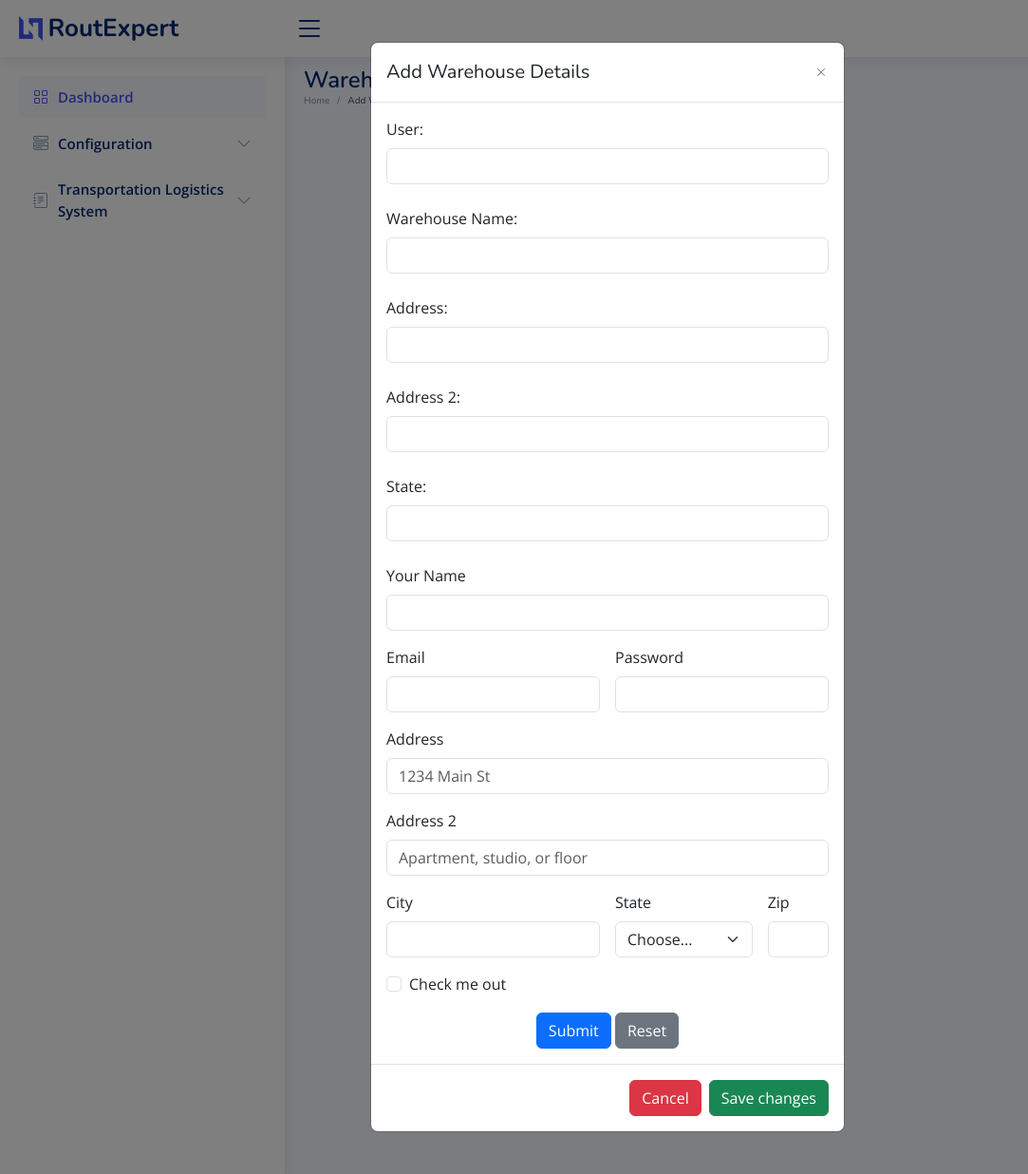
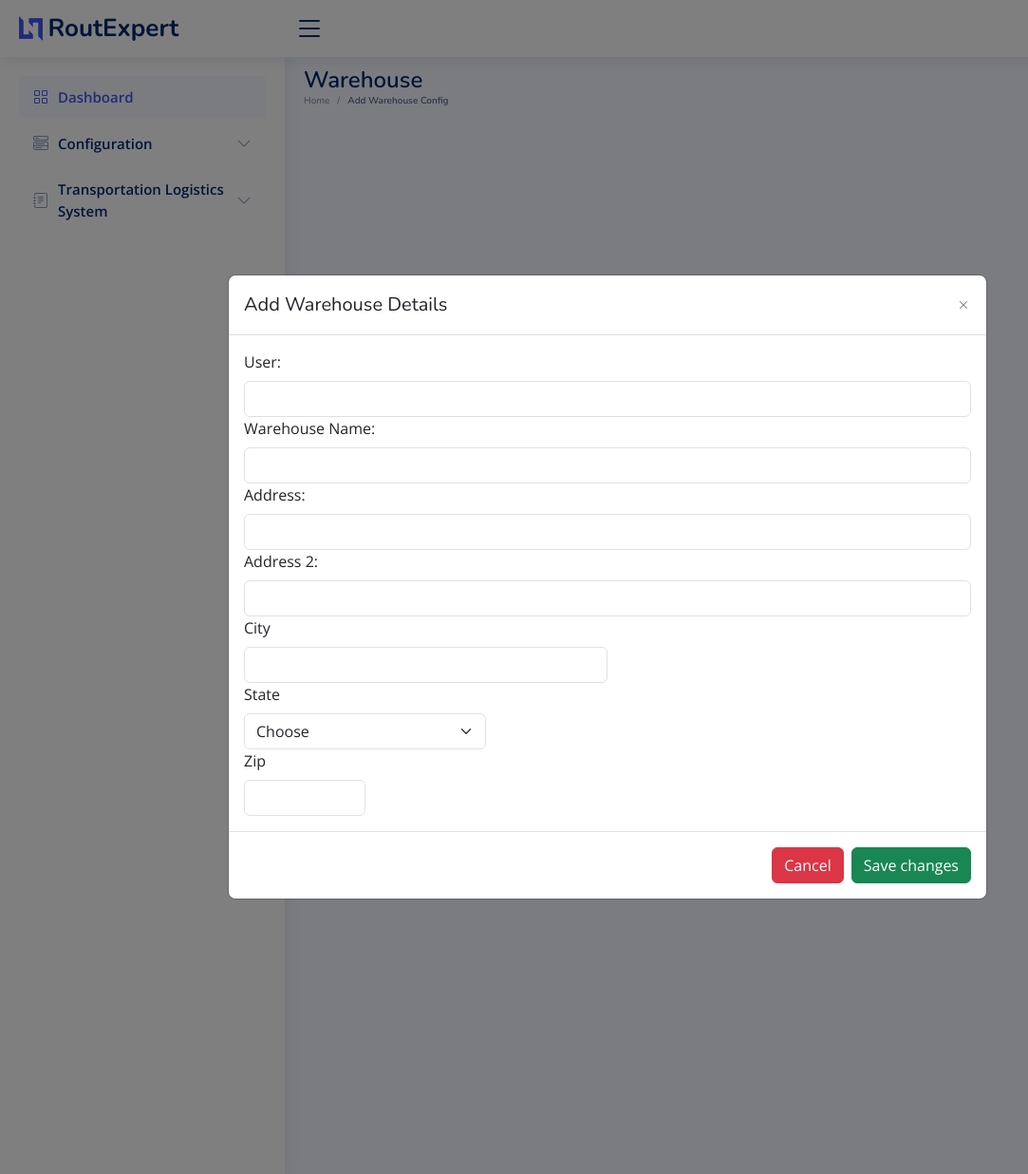
Before and after one commit to HARESH-D/RouteXpert, a FastAPI app: page /add_warehouse in a window 1280 px wide. Shown: the whole page at 95% size, without its empty margins (0-1083 px from the left). Run offline with FastAPI, Linux system fonts and the light colour scheme; some libraries are stand-ins or nearby versions.

Commit message:
initial changes

```diff
--- a/backend/main.py
+++ b/backend/main.py
@@ -31,21 +31,29 @@ async def transportation_planner(request: Request):
 
 @app.post("/save_warehouse")
 async def save_warehouse(
+    warehouse_user_name: str = Form(...),
     warehouse_name: str = Form(...),
     address_lane_1: str = Form(...),
     address_lane_2: str = Form(...),
     state: str = Form(...),
+    city: str = Form(...),
+    zip: str = Form(...)
+
 ):
     # Process and save form data to the database
     # Insert form_data into the Warehouse table using SQLAlchemy or your ORM of choice
 
     new_warehouse = {
+        "warehouse_user_name": warehouse_user_name,
         "warehouse_name": warehouse_name,
         "address_lane_1": address_lane_1,
         "address_lane_2": address_lane_2,
+        "city": city,
         "state": state,
+        "zip": zip
     }
-    print(new_warehouse)
+    # print(new_warehouse)
+    print(warehouse_user_name, warehouse_name, address_lane_1, address_lane_2, state, city, zip)
     # db.add(new_warehouse)
     # db.commit()
 
--- a/backend/templates/add_warehouse.html
+++ b/backend/templates/add_warehouse.html
@@ -174,11 +174,11 @@
             <!-- <div class="container"> -->
               <div class="row">
                 <!-- Action buttons -->
-                <div class="col-lg-6">
+                <div class="col-lg-12">
 
                     <div class="card">
                         <div class="modal" id="verticalycentered" tabindex="-1">
-                            <div class="modal-dialog modal-dialog-centered">
+                            <div class="modal-dialog modal-dialog-centered modal-lg">
                               <div class="modal-content">
                                 <div class="modal-header">
                                   <h5 class="modal-title">Add Warehouse Details</h5>
@@ -189,77 +189,62 @@
                                   <form id="addWarehouseForm">
 
                                     <label for="warehouseUserName" class="form-label">User:</label>
-                                    <input type="text" class="form-control" id="warehouseUserName" name="warehouse_user_name" required><br>
+                                    <input type="text" class="form-control" id="warehouseUserName" name="warehouse_user_name" required>
 
                                     <label for="warehouseName" class="form-label">Warehouse Name:</label>
-                                    <input type="text" class="form-control" id="warehouseName" name="warehouse_name" required><br>
+                                    <input type="text" class="form-control" id="warehouseName" name="warehouse_name" required>
 
                                     <label for="addressLane1" class="form-label">Address:</label>
-                                    <input type="text" class="form-control" id="addressLane1" name="address_lane_1" required><br>
+                                    <input type="text" class="form-control" id="addressLane1" name="address_lane_1" required>
 
                                     <label for="addressLane2" class="form-label">Address 2:</label>
-                                    <input type="text" class="form-control" id="addressLane2" name="address_lane_2" required><br>
+                                    <input type="text" class="form-control" id="addressLane2" name="address_lane_2" required>
 
-                                    <label for="state" class="form-label">State:</label>
-                                    <input type="text" class="form-control" id="state" name="state" required><br>
-                                  </form>
-
-
-                                  <!-- Multi Columns Form -->
-                                    <form id="addWarehouseForm" class="row g-3">
-                                        <div class="col-md-12">
-                                        <label for="inputName5" class="form-label">Your Name</label>
-                                        <input type="text" class="form-control" id="inputName5">
-                                        </div>
-                                        <div class="col-md-6">
-                                        <label for="inputEmail5" class="form-label">Email</label>
-                                        <input type="email" class="form-control" id="inputEmail5">
-                                        </div>
-                                        <div class="col-md-6">
-                                        <label for="inputPassword5" class="form-label">Password</label>
-                                        <input type="password" class="form-control" id="inputPassword5">
-                                        </div>
-                                        <div class="col-12">
-                                        <label for="inputAddress5" class="form-label">Address</label>
-                                        <input type="text" class="form-control" id="inputAddres5s" placeholder="1234 Main St">
-                                        </div>
-                                        <div class="col-12">
-                                        <label for="inputAddress2" class="form-label">Address 2</label>
-                                        <input type="text" class="form-control" id="inputAddress2" placeholder="Apartment, studio, or floor">
-                                        </div>
                                     <div class="col-md-6">
                                       <label for="inputCity" class="form-label">City</label>
-                                        <input type="text" class="form-control" id="inputCity">
+                                      <input type="text" class="form-control" id="inputCity" name="city">
                                       </div>
                                       <div class="col-md-4">
-                                        <label for="inputState" class="form-label">State</label>
-                                        <select id="inputState" class="form-select">
-                                            <option selected>Choose...</option>
-                                            <option>...</option>
+                                      <label for="state" class="form-label">State</label>
+                                      <select id="state" class="form-select" name="state">
+                                          <option selected>Choose</option>
+                                          <option>Andhra Pradesh</option>
+                                          <option>Arunachal Pradesh</option>
+                                          <option>Assam</option>
+                                          <option>Bihar</option>
+                                          <option>Chhattisgarh</option>
+                                          <option>Goa</option>
+                                          <option>Gujarat</option>
+                                          <option>Haryana</option>
+                                          <option>Himachal Pradesh</option>
+                                          <option>Jharkhand</option>
+                                          <option>Karnataka</option>
+                                          <option>Kerala</option>
+                                          <option>Madhya Pradesh</option>
+                                          <option>Maharashtra</option>
+                                          <option>Manipur</option>
+                                          <option>Meghalaya</option>
+                                          <option>Mizoram</option>
+                                          <option>Nagaland</option>
+                                          <option>Odisha (formerly Orissa)</option>
+                                          <option>Punjab</option>
+                                          <option>Rajasthan</option>
+                                          <option>Sikkim</option>
+                                          <option>Tamil Nadu</option>
+                                          <option>Telangana</option>
+                                          <option>Tripura</option>
+                                          <option>Uttar Pradesh</option>
+                                          <option>Uttarakhand</option>
+                                          <option>West Bengal</option>
+
                                       </select>
                                       </div>
                                       <div class="col-md-2">
                                       <label for="inputZip" class="form-label">Zip</label>
-                                        <input type="text" class="form-control" id="inputZip">
+                                      <input type="text" class="form-control" id="inputZip" name="zip">
                                       </div>
-                                        <div class="col-12">
-                                        <div class="form-check">
-                                            <input class="form-check-input" type="checkbox" id="gridCheck">
-                                            <label class="form-check-label" for="gridCheck">
-                                            Check me out
-                                            </label>
-                                        </div>
-                                        </div>
-                                        <div class="text-center">
-                                        <button type="submit" class="btn btn-primary">Submit</button>
-                                        <button type="reset" class="btn btn-secondary">Reset</button>
-                                        </div>
-                                    </form><!-- End Multi Columns Form -->
 
-
-
-
-
+                                    </form>
 
                                 </div>
                                 <div class="modal-footer">
@@ -276,15 +261,8 @@
                   </div>
               </div>
           </section>
-
-
-
-
         </main>
     <!-- End #main -->
-
-
-
 
     <a
       href="#"
--- a/backend/templates/warehouse_config.html
+++ b/backend/templates/warehouse_config.html
@@ -182,7 +182,6 @@
 
                     <ul class="dropdown-menu" aria-labelledby="configurationDropdown">
 
-                      <button type="button" class="btn btn-primary" id="openModal">Add Warehouse</button>
                       <li><a class="dropdown-item" href="add_warehouse"><i class="bi bi-plus"></i>Add</a></li>
                       <li><a class="dropdown-item" href="#"><i class="bi bi-pencil"></i> Update</a></li>
                       <li><a class="dropdown-item" href="#"><i class="bi bi-trash"></i> Delete</a></li>
```
Lines whose indentation alone changed are shown as unchanged.
